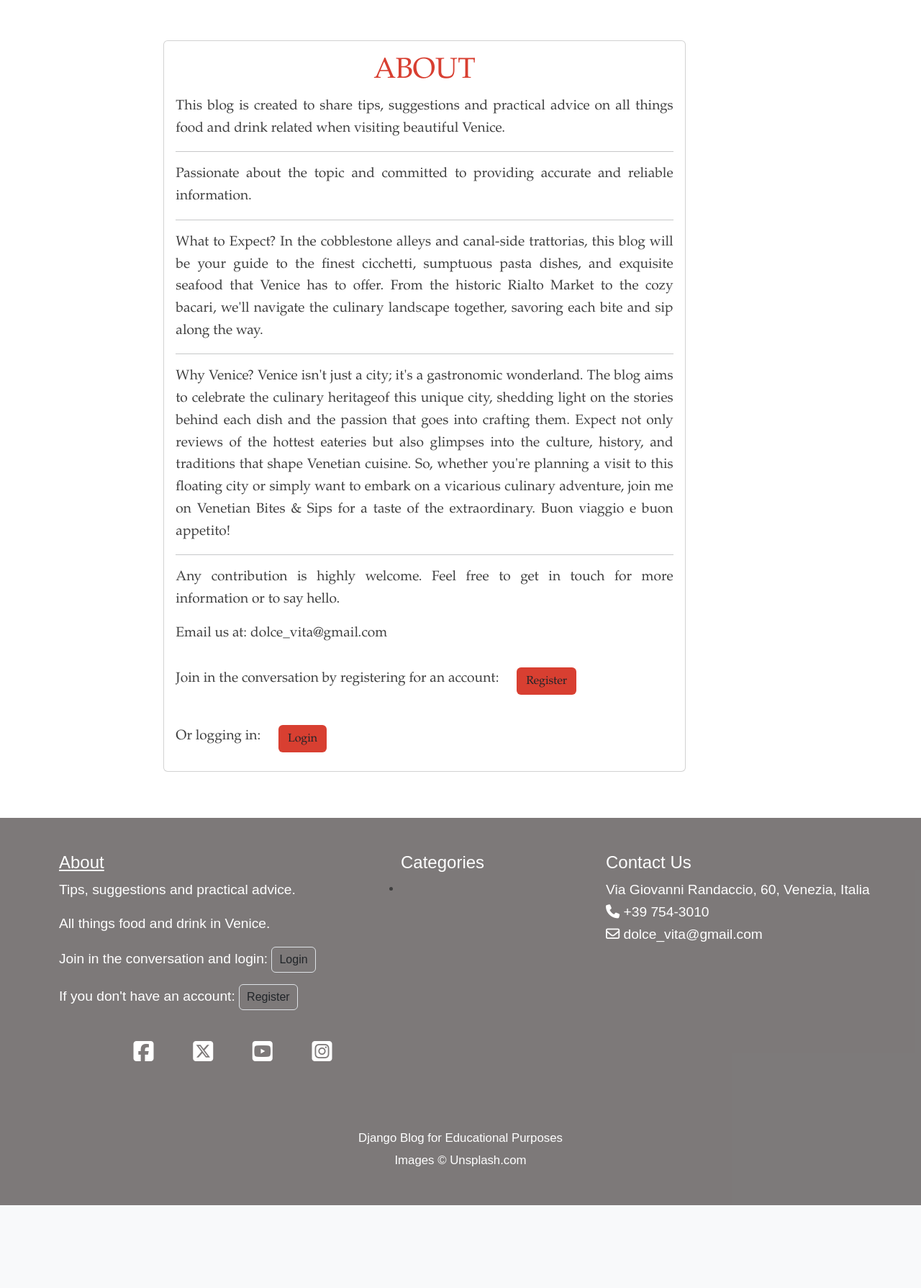
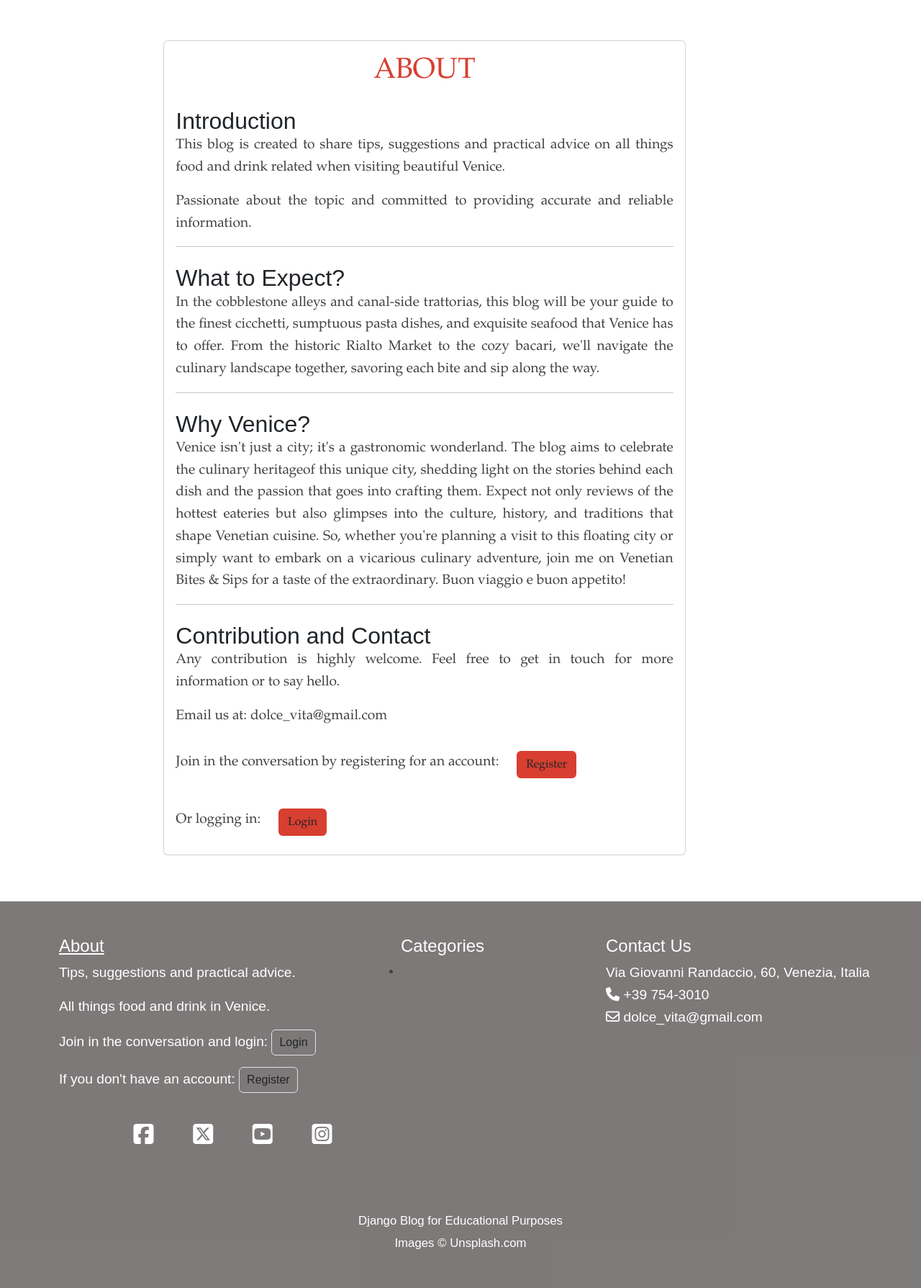
Before and after one commit to estii20/dolce_vita_blog, a Django app: page /about/ in a window 1280 px wide. Shown: the part 63-1852 px from the top of the page at 72% size. Before the commit the page ends 1737 px from the top, so only its background shows below. Run offline with Django 3.2, Linux system fonts and the light colour scheme; data that the repository does not hold is empty; some libraries are stand-ins or nearby versions.

Commit message:
Add section and subheadings to about.html for improved semantic html

```diff
--- a/static/css/style.css
+++ b/static/css/style.css
@@ -143,7 +143,7 @@ footer {
 }
 
 .about_link:hover {
-    color: #D83F31;
+    color: black;
 }
 
 .social-media {
--- a/templates/about.html
+++ b/templates/about.html
@@ -2,27 +2,33 @@
 {% block content %}
 
 <!-- About -->
+<section>
     <div class="container text-justify container-wrapper-info">
         <div class="row">
             <div class="col-md-8 mx-auto">
                 <div class="card mb-4 mt-3">
                     <div class="card-body">
-                    <h1 class="card-title text-uppercase blog_title text-center">
+                        <h1 id="about-heading" class="card-title text-uppercase blog_title text-center">
                             About
                         </h1>
+                        <h2 id="about-subheading-1" class="card-subtitle mt-4">
+                            Introduction
+                        </h2>
                             <p class="card-text post_text">
                                 This blog is created to share tips, suggestions and
                                 practical advice on all things food and drink related
                                 when visiting beautiful Venice.
                             </p>
-                    <hr>
                             <p class="card-text post_text">
                                 Passionate about the topic and committed to providing
                                 accurate and reliable information.
                             </p>
                             <hr>
+                            <h2 id="about-subheading-2" class="card-subtitle mt-4">
+                                What to Expect?
+                            </h2>
                         <p class="card-text post_text">
-                        What to Expect? In the cobblestone alleys and canal-side
+                            In the cobblestone alleys and canal-side
                             trattorias, this blog will be your guide to the finest
                             cicchetti, sumptuous pasta dishes, and exquisite seafood
                             that Venice has to offer. From the historic Rialto
@@ -31,8 +37,11 @@
                             the way.
                         </p>
                         <hr>
+                        <h2 id="about-subheading-3" class="card-subtitle mt-4">
+                            Why Venice?
+                        </h2>
                             <p class="card-text post_text">
-                        Why Venice? Venice isn't just a city;
+                                Venice isn't just a city;
                                 it's a gastronomic wonderland. The blog aims to celebrate
                                 the culinary heritageof this unique city, shedding light
                                 on the stories behind each dish and the passion that
@@ -46,6 +55,9 @@
                                 Buon viaggio e buon appetito!
                             </p>
                             <hr>
+                            <h2 id="about-subheading-4" class="card-subtitle mt-4">
+                                Contribution and Contact
+                            </h2>
                             <p class="card-text post_text">
                                 Any contribution is highly welcome. Feel free to get in
                                 touch for more information or to say hello.
@@ -75,4 +87,5 @@
                 </div>
             </div>
         </div>
+</section>
 {% endblock %}
```
Lines whose indentation alone changed are shown as unchanged.
